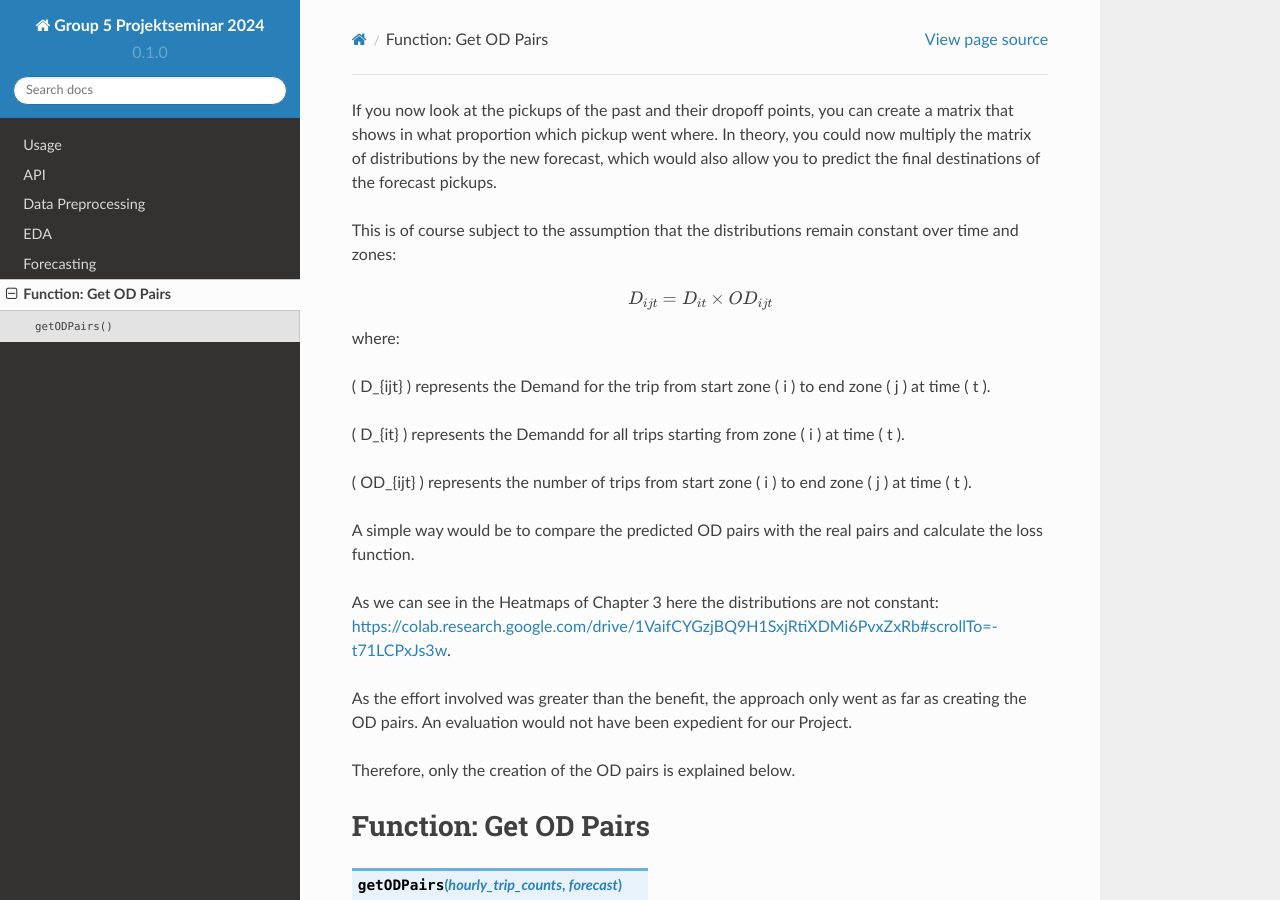
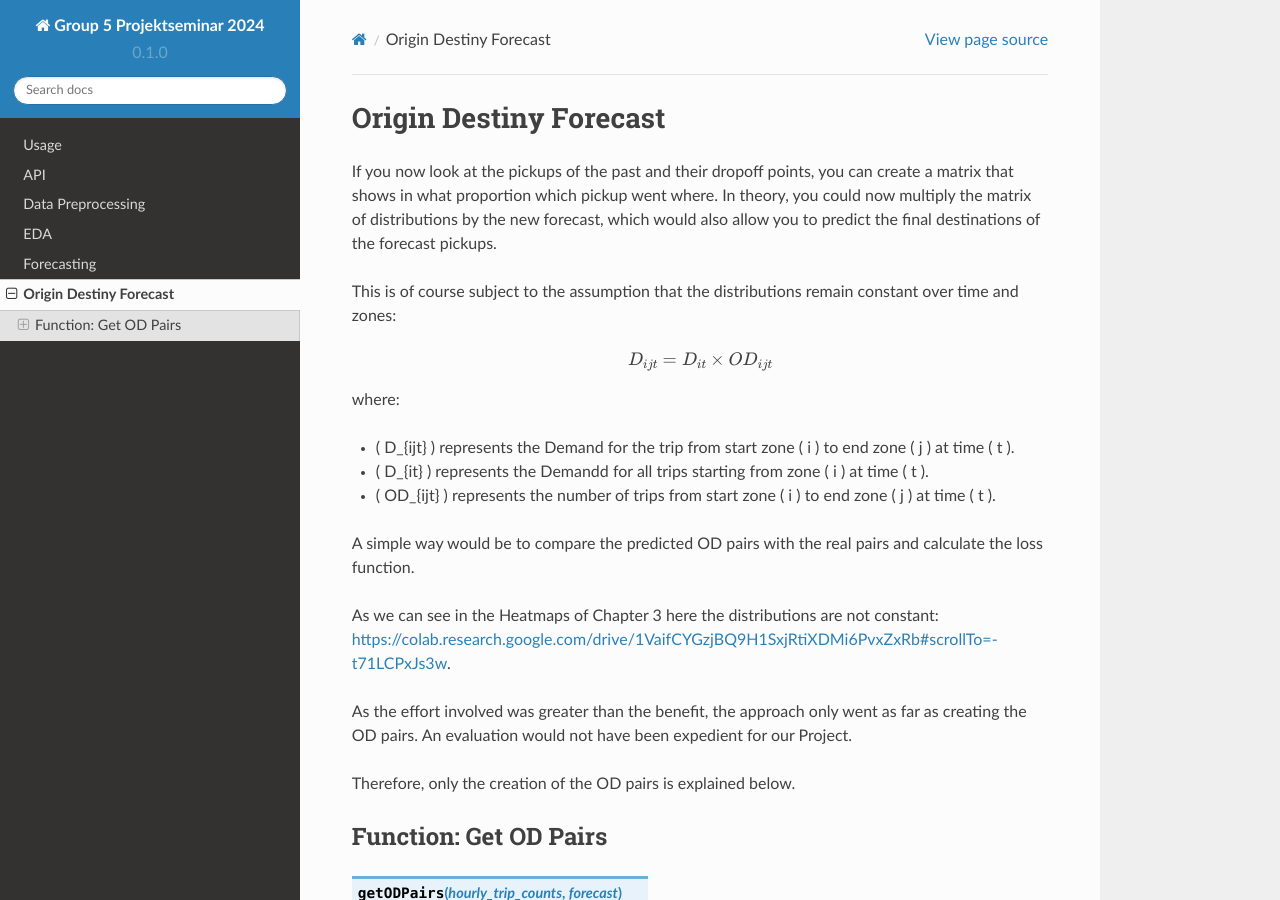
Before and after one commit to Hakan1998/PS-Group-5, a Sphinx documentation site: the page built from docs/source/OriginDestiny.rst, in a window 1280 px wide and 900 px high. Built offline with Sphinx 7.4.7 and the Read the Docs theme 2.0.0, drawn with Linux system fonts in a browser that asks for light colours.

Commit message:
Update OriginDestiny.rst

```diff
--- a/docs/source/OriginDestiny.rst
+++ b/docs/source/OriginDestiny.rst
@@ -1,3 +1,6 @@
+Origin Destiny Forecast
+==================
+
 If you now look at the pickups of the past and their dropoff points, you can create a matrix that shows in what proportion which pickup went where. In theory, you could now multiply the matrix of distributions by the new forecast, which would also allow you to predict the final destinations of the forecast pickups.
 
 This is of course subject to the assumption that the distributions remain constant over time and zones:
```
